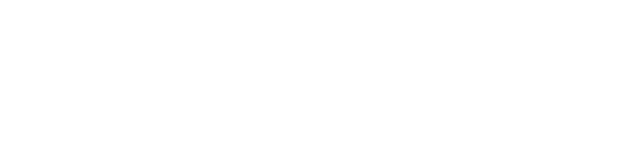
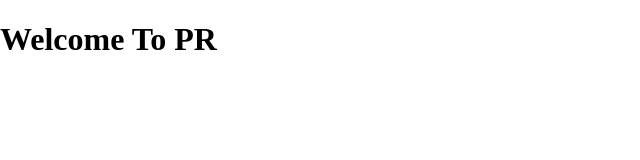
Before and after one commit to sachindhadwal12/sampleproject, a plain HTML site: page index.html in a window 1280 px wide. Shown: the whole page, without its empty margins (0-640 px from the left). Drawn offline with Linux system fonts and the light colour scheme.

Commit message:
added into feature

```diff
--- a/index.html
+++ b/index.html
@@ -9,6 +9,7 @@
 </head>
 
 <body>
+    <h1>Welcome To PR </h1>
 
 </body>
 
```
